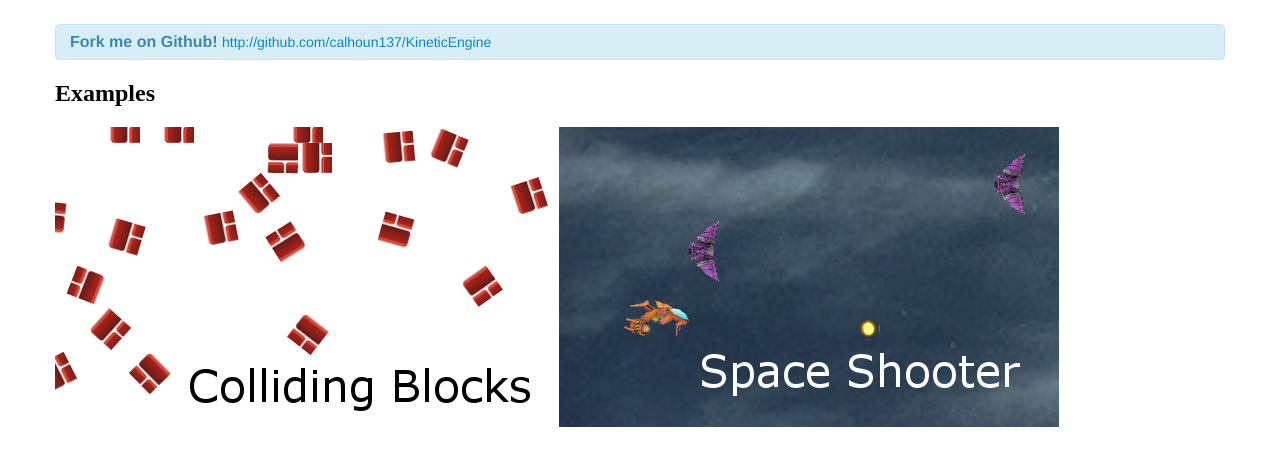
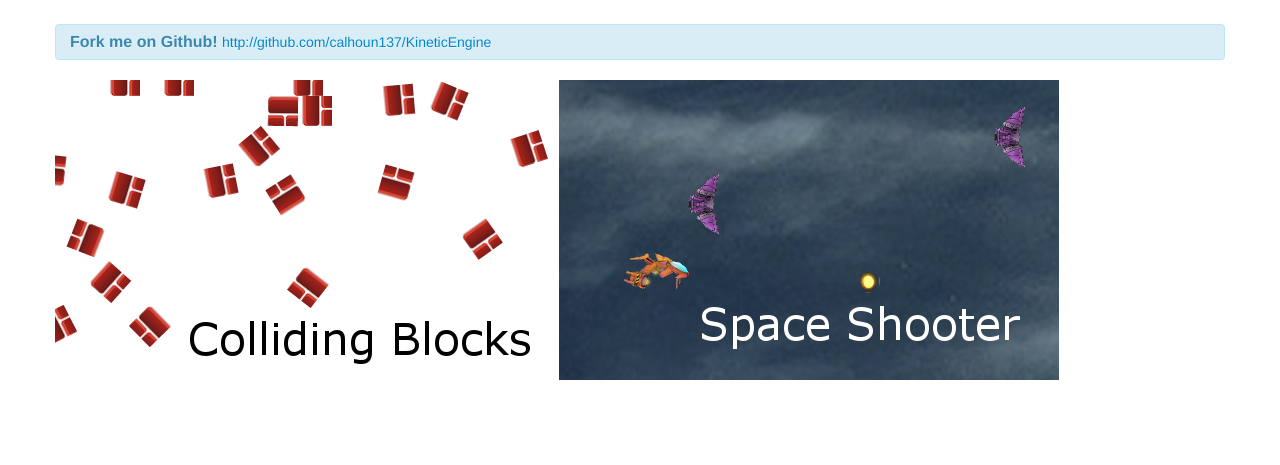
Before and after one commit to calhoun137/Kinetic, a plain HTML site: page index.html in a window 1280 px wide. Shown: the part 57-522 px from the top of the page. Drawn offline with Linux system fonts and the light colour scheme.

Commit message:
Update index.html

```diff
--- a/index.html
+++ b/index.html
@@ -12,7 +12,6 @@
 			<strong>Fork me on Github!</strong> <a href="http://github.com/calhoun137/KineticEngine">http://github.com/calhoun137/KineticEngine</a>
 		</p>
 
-		<h2> Examples </h2>
 		<a href="examples/blocks"><img class="demo-portrait" src="img/collision-demo.png"/></a>
 		<a href="examples/shooter"><img class="demo-portrait" src="img/shooter-demo.png"/></a>
 
```
